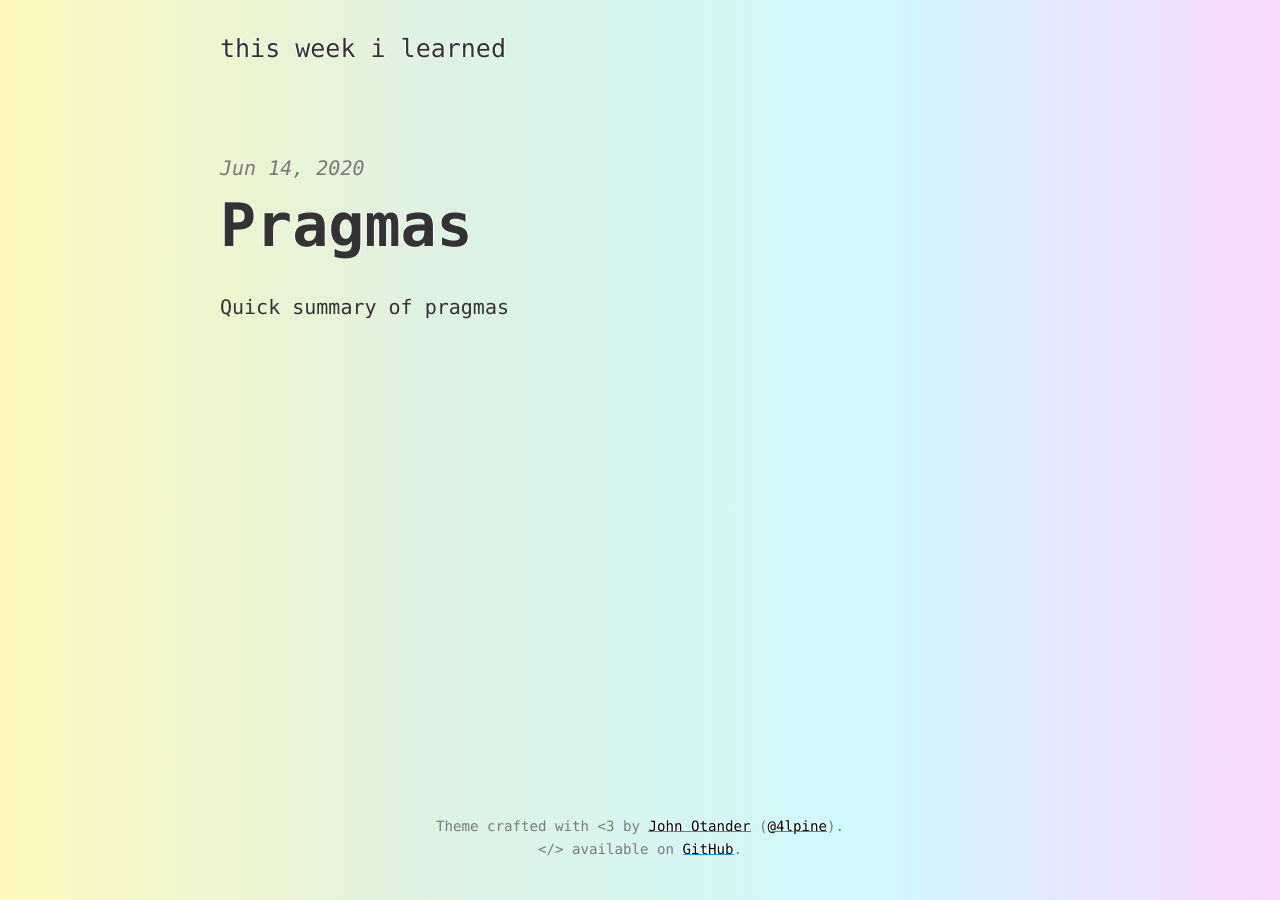
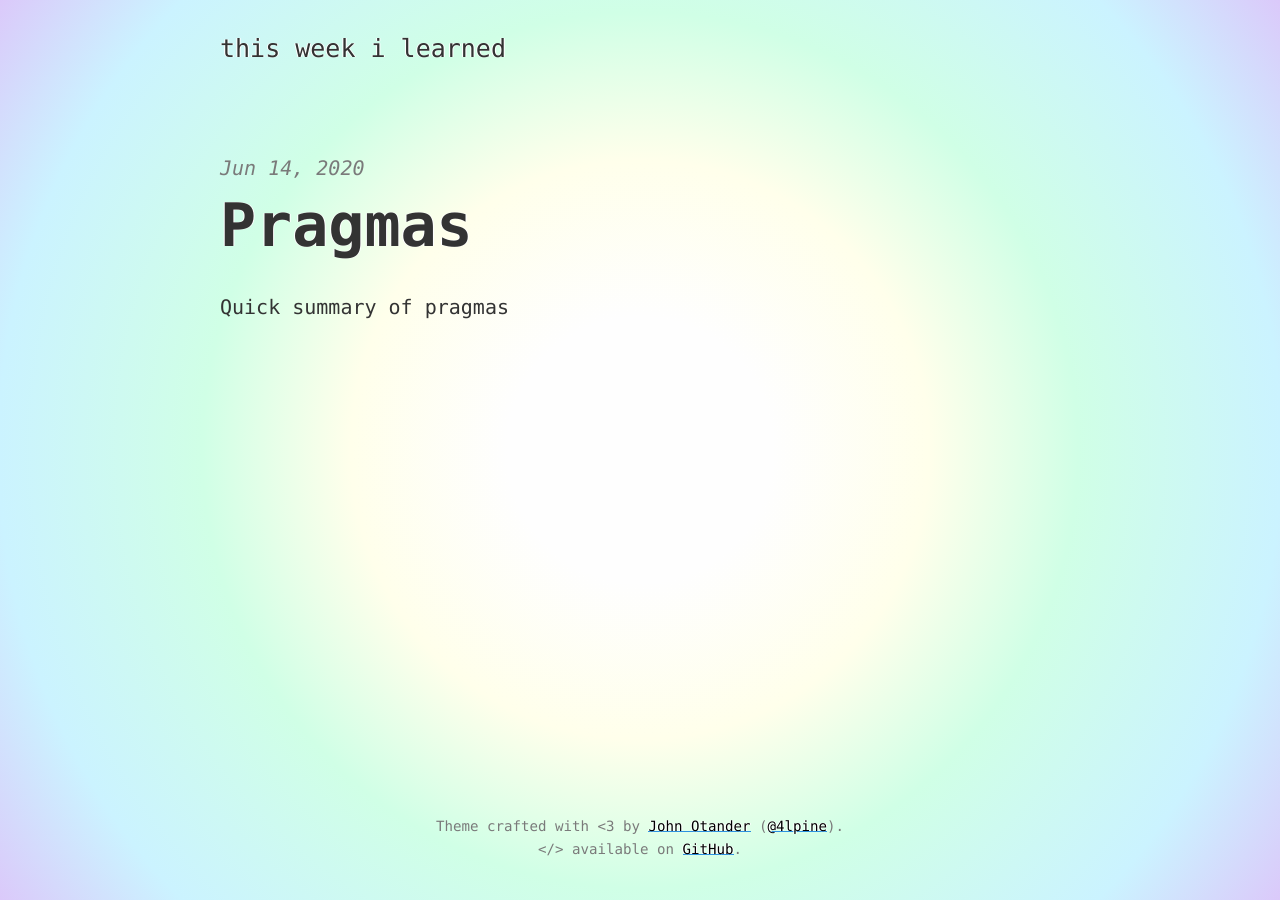
Before and after one commit to renaynay/TWIL, a Jekyll site: the page built from index.html, in a window 1280 px wide. Built offline with Jekyll 4.4.1, drawn with Linux system fonts in a browser that asks for light colours; the list of posts is cut into pages by our own code.

Commit message:
diff background

```diff
--- a/_sass/basscss/_color-base.scss
+++ b/_sass/basscss/_color-base.scss
@@ -2,8 +2,8 @@
 
 body {
   color: $dark-gray;
-  background: rgb(255,249,189);
-  background: linear-gradient(90deg, rgba(255,249,189,1) 0%, rgba(223,242,225,1) 33%, rgba(207,249,255,1) 67%, rgba(250,216,255,1) 100%);
+  background: rgb(254,254,254);
+  background: radial-gradient(circle, rgba(254,254,254,1) 17%, rgba(255,255,235,1) 37%, rgba(208,255,230,1) 56%, rgba(203,243,255,1) 82%, rgba(219,201,250,1) 100%);
 }
 
 a {
```
